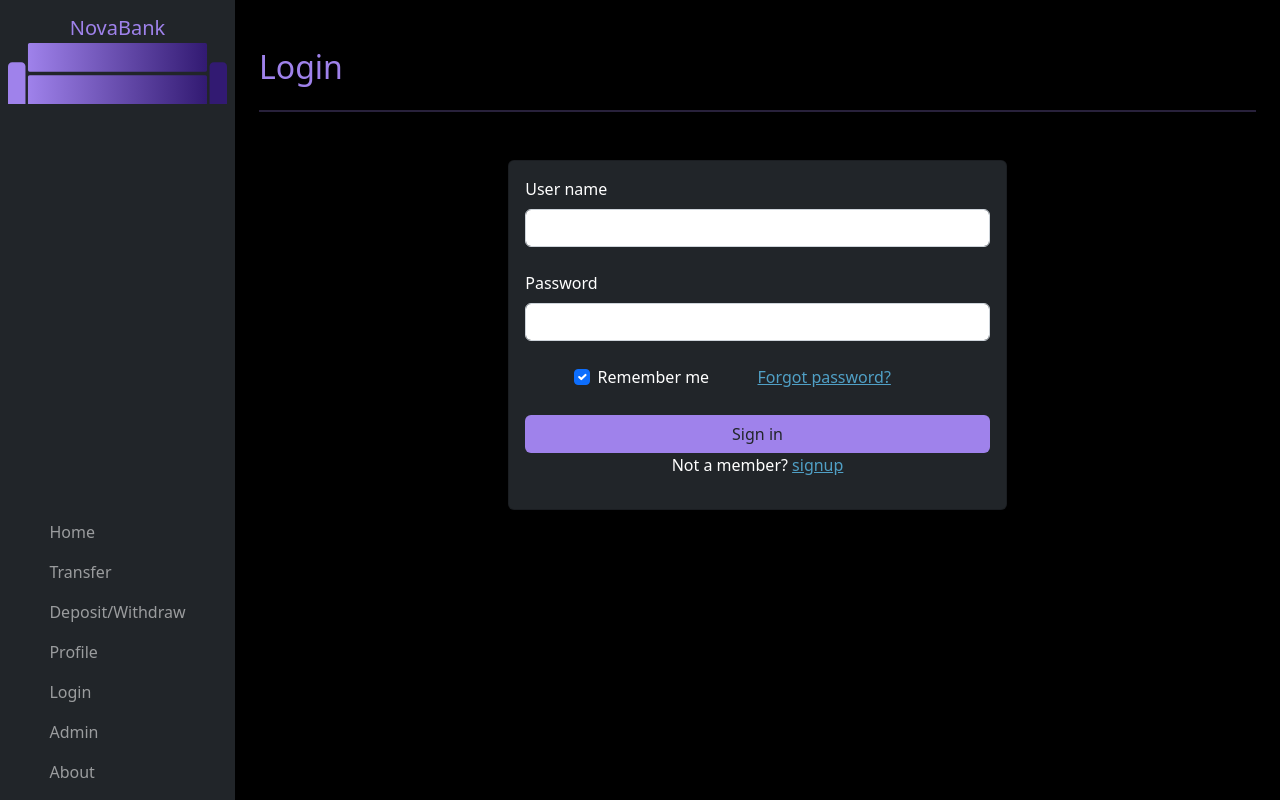
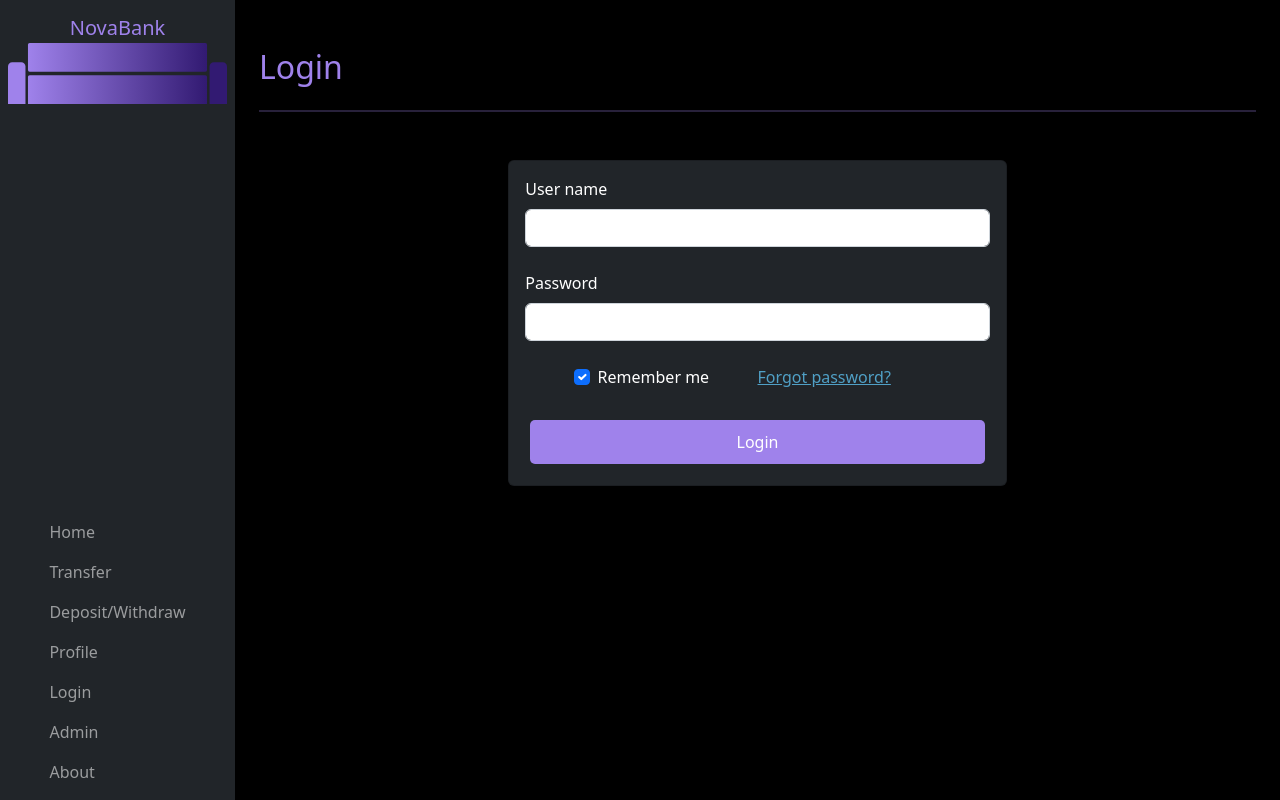
Before and after one commit to KoenMW/code-generatie, a Vue app: page /login in a window 1280 px wide. Built offline with nearby package versions, Linux system fonts and the light colour scheme.

Commit message:
Werkend login

```diff
--- a/src/axios.js
+++ b/src/axios.js
@@ -2,4 +2,5 @@ import axios from 'axios'
 const instance = axios.create({
 baseURL: 'http://localhost:8080/'
 });
+
 export default instance;
--- a/src/stores/login.js
+++ b/src/stores/login.js
@@ -1,13 +1,14 @@
 import { defineStore } from 'pinia';
 import axios from '../axios';
+import { formToJSON } from 'axios';
 
 
 export const loginService = defineStore('loginStore', {
     state: () => ({
-        username: '',
         jwt: '',
         role: '',
         id: '',
+        username: '',
     }),
     getters: {
         isLoggedIn: (state) => state.jwt != '',
@@ -16,21 +17,26 @@ export const loginService = defineStore('loginStore', {
     actions: {
         login(username, password) {
             return new Promise((resolve, reject) => {
-                axios.post('/users/login', {
+                axios.post('/login', {
                     username: username,
                     password: password
                 })
                     .then((res) => {
                         console.log(res);
-                        axios.defaults.headers.common['Authorization'] = "Bearer" + res.data.jwt;
-                        localStorage.setItem('token', res.data.jwt);
-                        localStorage.setItem('username', res.data.username);
-                        localStorage.setItem('role', res.data.role);
-                        localStorage.setItem('id', res.data.id);
-                        this.jwt = res.data.jwt;
-                        this.username = res.data.username;
-                        this.role = res.data.role;
-                        this.id = res.data.id;
+                        axios.defaults.headers.common['Authorization'] = "Bearer" + res.data.token;
+                        localStorage.setItem('token', res.data.token);
+                        var decoded = JSON.parse(atob(res.data.token.split('.')[1]));
+
+
+                        this.jwt = res.data.token;
+                        this.role = decoded.auth;
+                        this.id = decoded.id;
+                        this.username = decoded.sub;
+                        localStorage.setItem('role', decoded.auth);
+                        localStorage.setItem('id', decoded.id);
+                        localStorage.setItem('username', decoded.sub);
+
+
                         resolve();
                     }).catch((err) => {
                         console.log(err);
@@ -42,18 +48,20 @@ export const loginService = defineStore('loginStore', {
 
         autoLogin() {
             const token = localStorage.getItem('token');
-            const username = localStorage.getItem('username');
             const role = localStorage.getItem('role');
             const id = localStorage.getItem('id');
-            if (token && username) {
+            const username = localStorage.getItem('username');
+            if (token  && id) {
                 axios.defaults.headers.common["Authorization"] =
                     "Bearer " + token;
                 this.jwt = token;
-                this.username = username;
                 this.role = role;
                 this.id = id;
+                this.username = username;
             }
         },
+
+
 
     }
 })
--- a/src/views/login.vue
+++ b/src/views/login.vue
@@ -15,6 +15,17 @@
 
 .text-blue {
   color: #50A0C6;
+}
+
+#login{
+  background-color: #9F82EB;
+  color: white;
+  border: none;
+  border-radius: 5px;
+  padding: 10px 20px;
+  font-size: 16px;
+  cursor: pointer;
+  margin: 5px;
 }
 </style>
 
@@ -51,18 +62,9 @@
             </div>
         </div>
 
-        <!-- Submit button -->
-        <RouterLink to="/" class="w-100 mx-auto btn bg-purple">
-          Sign in
-        </RouterLink>
+        <button id="login" type="button" @click=login() name="loginButton" class="btn">Login</button>
 
-        <!-- Register buttons -->
-        <div class="text-center">
-            <p>
-              Not a member?
-              <RouterLink to="/signup" class="text-blue">signup</RouterLink>
-            </p>
-        </div>
+
     </form>
   </div>
 </template>
```
